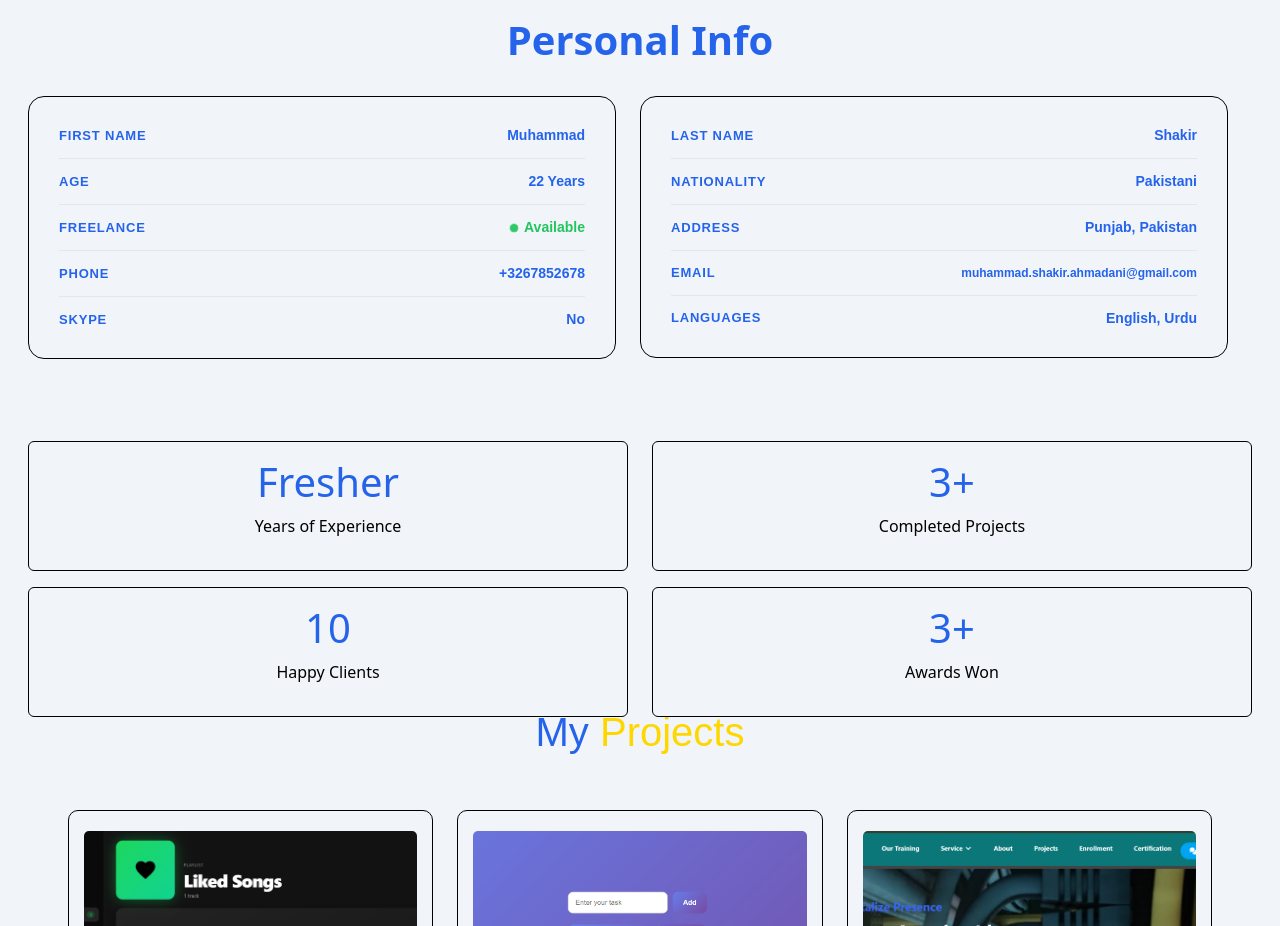
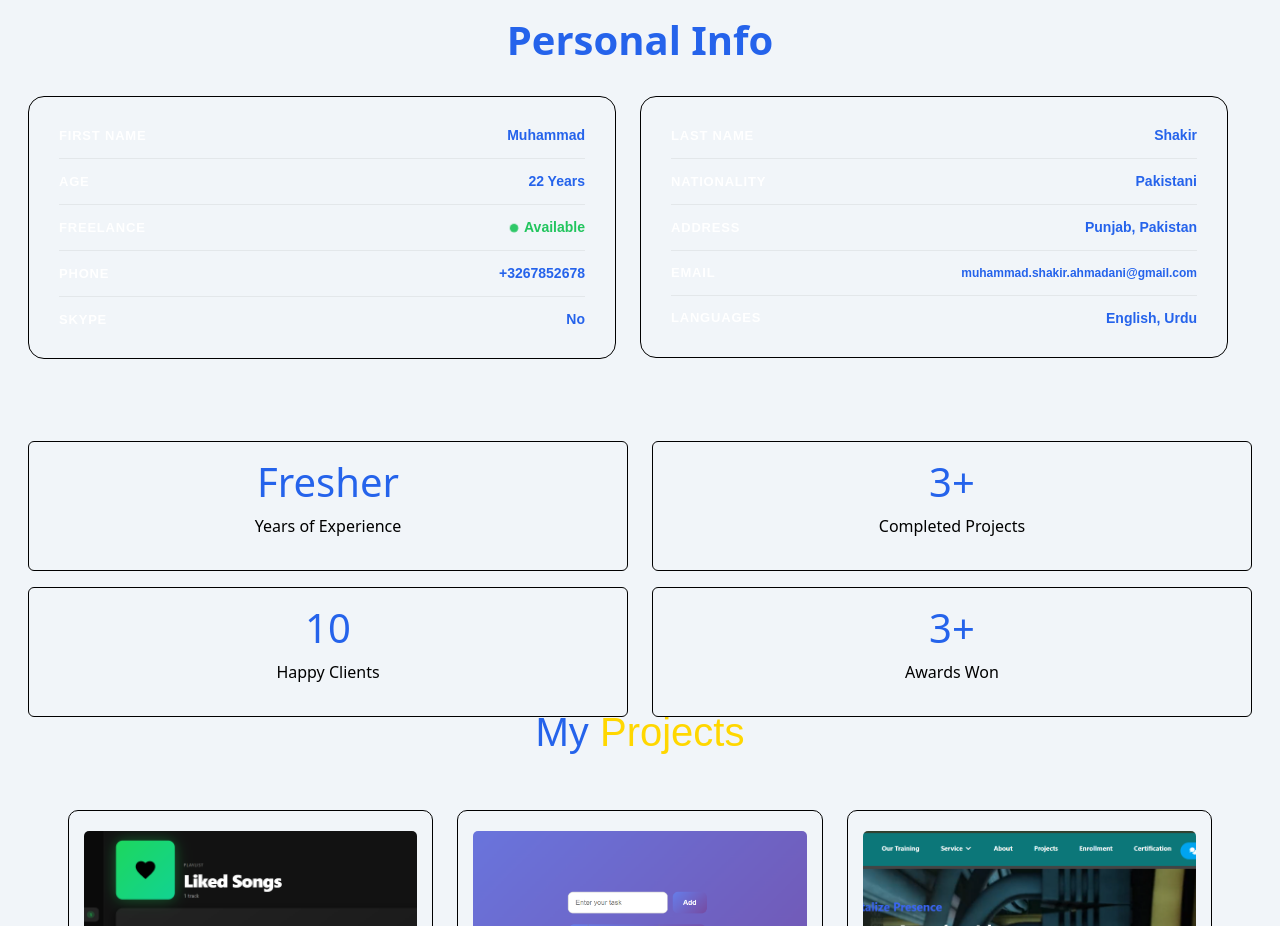
Before and after one commit to MShakir7852/Portfolio, a React (Create React App) app: page / in a window 1280 px wide. Shown: the part 1020-1946 px from the top of the page. Built offline with nearby package versions, Linux system fonts and the light colour scheme.

Commit message:
Updated project

```diff
--- a/src/PortfolioWebsite/Home.css
+++ b/src/PortfolioWebsite/Home.css
@@ -538,7 +538,7 @@ body {
     font-family: "Rowdies", sans-serif;
     font-size: 13px;
     font-weight: 600;
-    color: var(--heading);
+    color: white;
     text-transform: uppercase;
     letter-spacing: 0.8px;
     white-space: nowrap;
```
